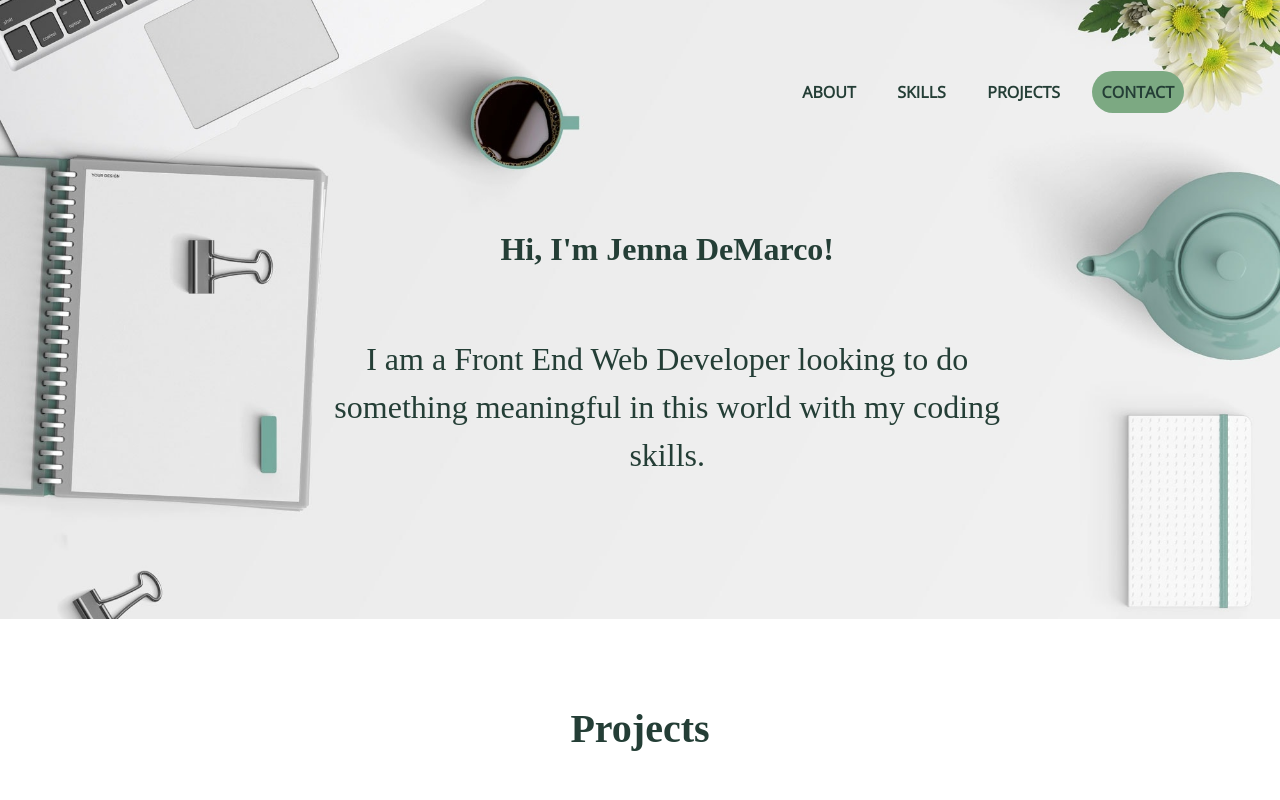
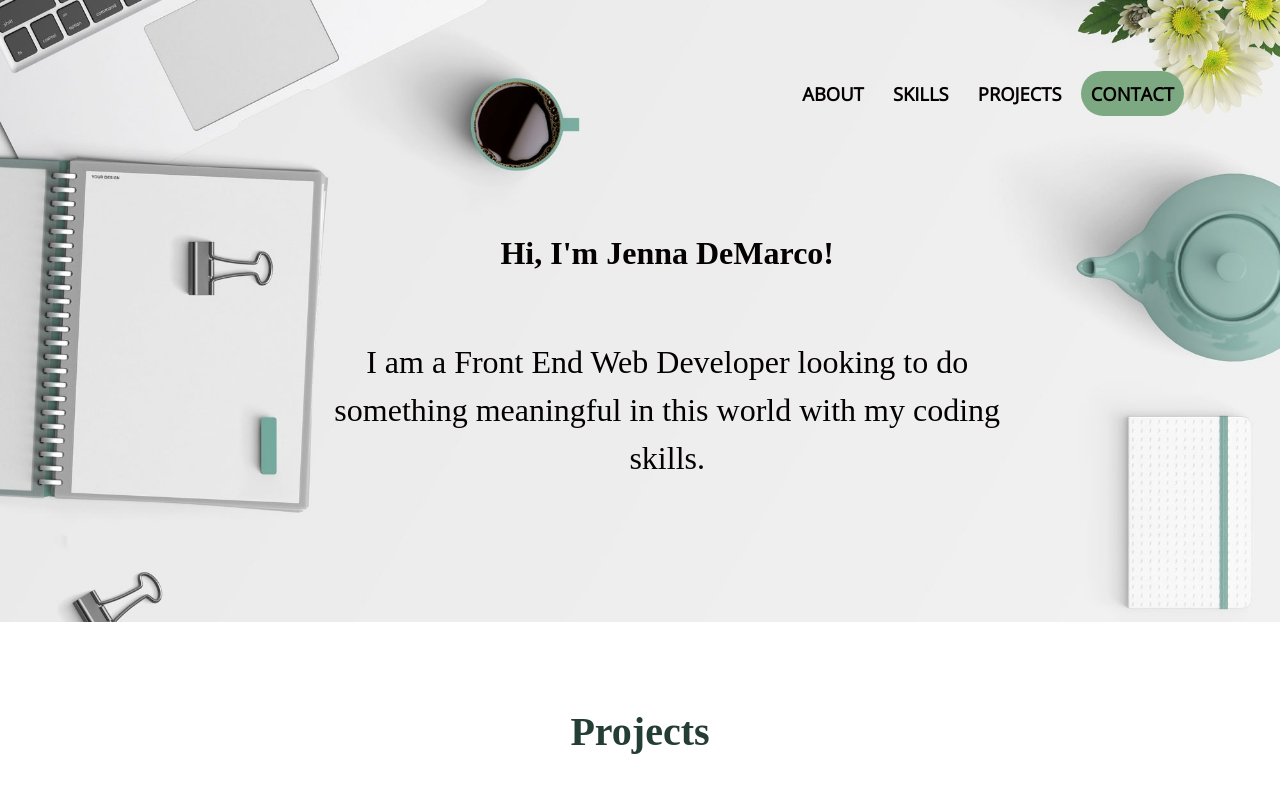
Before and after one commit to jennademarco/Portfolio, a website built with Parcel: page index.html in a window 1280 px wide. Shown: the top 800 px of the page. Built offline with nearby package versions, Linux system fonts and the light colour scheme; files whose address does not match are found by name; a web font is replaced by a local one.

Commit message:
Updated html for more accessibility

```diff
--- a/css/main.css
+++ b/css/main.css
@@ -111,12 +111,12 @@ ol {
 }
 
 a {
-  color: #243e36;
+  color: #040100;
   text-decoration: none;
 }
 
 h1 {
-  color: #243e36;
+  color: #040100;
   font-family: "Alike", serif;
   font-size: 1.75rem;
   line-height: 1.5;
@@ -124,7 +124,7 @@ h1 {
 }
 
 h2 {
-  color: #243e36;
+  color: #040100;
   font-family: "Alike", serif;
   font-size: 1.25rem;
   line-height: 1.5;
@@ -154,7 +154,7 @@ h5 {
 
 .about-info h4,
 .contact-title {
-  font-weight: 400;
+  font-weight: 900;
 }
 
 h3,
@@ -308,14 +308,21 @@ header {
 header nav ul li {
   font-size: .75rem;
   margin-bottom: 20px;
-  font-weight: bold;
+  font-weight: bolder;
   text-transform: uppercase;
 }
 
 nav #contact-link {
   background-color: #7ca982;
+  font-size: 1.15em;
   padding: 10px 10px;
   border-radius: 30px;
+}
+
+nav #about-link,
+nav #skills-link,
+nav #projects-link {
+  font-size: 1.15em;
 }
 
 nav ul {
@@ -375,7 +382,7 @@ header h2 {
   background-color: #243e36;
   padding: .75rem 3.75rem;
   border-radius: 30px;
-  color: #ffffff;
+  color: #040100;
   justify-content: center;
   align-items: center;
 }
@@ -425,6 +432,7 @@ header h2 {
 
 footer {
   background-color: #7ca982;
+  color: #040100;
 }
 
 footer .contact-wrapper {
@@ -467,7 +475,7 @@ footer .social-icons li {
 
 footer .social-icons li i {
   font-size: 1.875rem;
-  color: #243e36;
+  color: #040100;
 }
 
 /* ==========================================================================
--- a/index.html
+++ b/index.html
@@ -39,9 +39,9 @@
     <div class="content-wrapper">
       <nav>
         <ul>
-          <li><a href="#about">About</a></li>
-          <li><a href="#skills">Skills</a></li>
-          <li><a href="#projects">Projects</a></li>
+          <li><a href="#about" id="about-link">About</a></li>
+          <li><a href="#skills" id="skills-link">Skills</a></li>
+          <li><a href="#projects" id="projects-link">Projects</a></li>
           <li><a href="#contact" id="contact-link">Contact</a></li>
         </ul>
       </nav>
@@ -158,7 +158,7 @@
       <div class="contact-wrapper">
         <div class="contact-info">
           <h5 class="contact-title">Hire Me</h5>
-          <p>letsconnect@jennademarco.co</p>
+          <a href="mailto:letsconnect@jennademarco.co">letsconnect@jennademarco.co</a>
         </div>
         <div class="contact-info follow-section">
           <h5 class="contact-title">Follow Me</h5>
```
